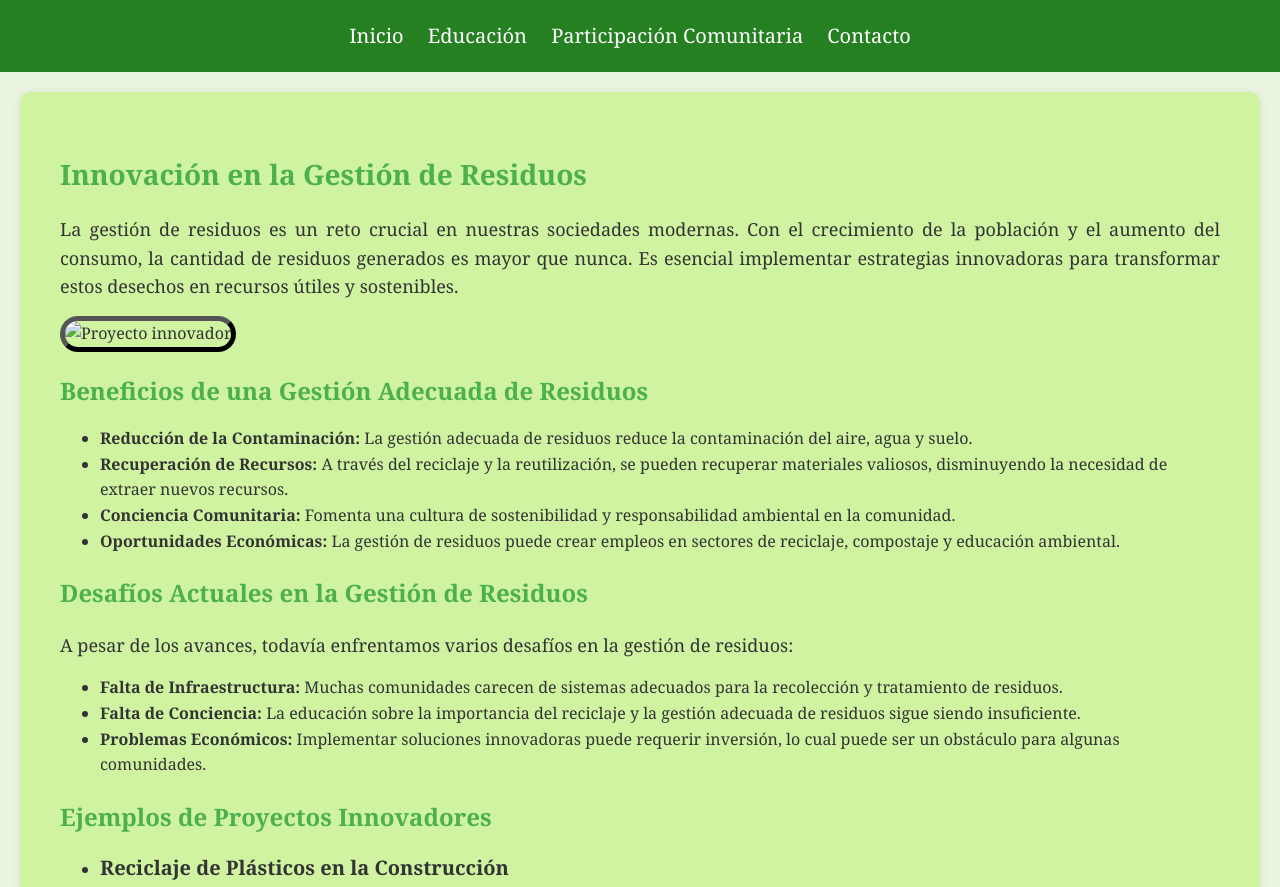
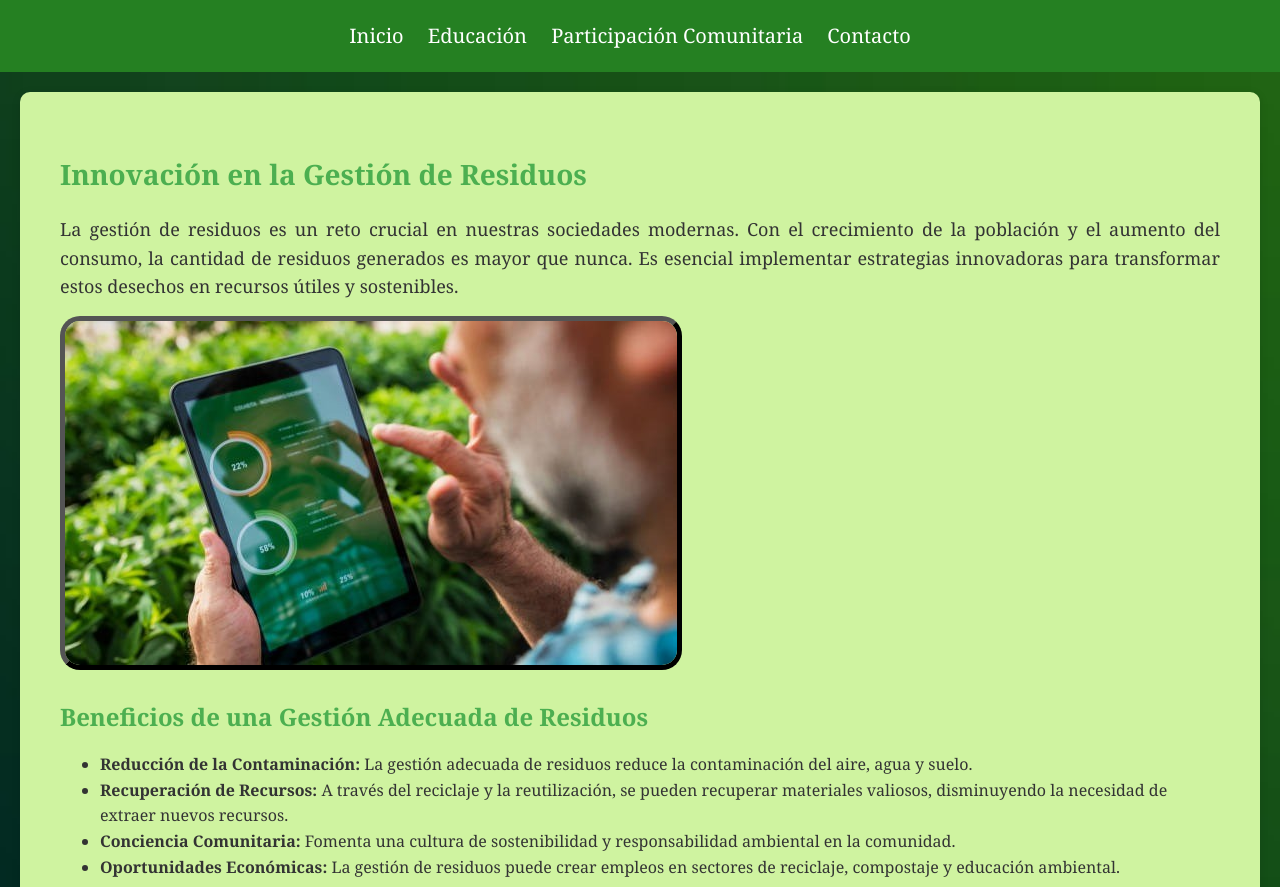
Before and after one commit to ZAyriaz28/Eafinalizado, a plain HTML site: page innovacion.html in a window 1280 px wide. Shown: the top 887 px of the page. Drawn offline with Linux system fonts and the light colour scheme; files that its build step writes are made by us from their sources.

Commit message:
Update innovacion.html

```diff
--- a/innovacion.html
+++ b/innovacion.html
@@ -4,12 +4,12 @@
     <meta charset="UTF-8">
     <meta name="viewport" content="width=device-width, initial-scale=1.0">
     <title>Acción Ambiental - Proyecto Innovador</title>
-    <link rel="stylesheet" href="css/innovacion.css">
+    <link rel="stylesheet" href="innovacion.css">
 </head>
 <body>
     <style>
         body {
-            background-image: url("imagenes/fondoverde.avif");
+            background-image: url("fondoverde.avif");
             background-size: cover; /* Para que la imagen cubra todo el fondo */
             background-repeat: no-repeat; /* Para evitar que la imagen se repita */
             background-position: center; /* Para centrar la imagen */
@@ -35,7 +35,7 @@
             <p>La gestión de residuos es un reto crucial en nuestras sociedades modernas. Con el crecimiento de la población y el aumento del consumo, la cantidad de residuos generados es mayor que nunca. Es esencial implementar estrategias innovadoras para transformar estos desechos en recursos útiles y sostenibles.</p>
 
             <div class="media">
-                <img src="imagenes/innovacion.jpeg" alt="Proyecto innovador" class="img-responsive">
+                <img src="innovacion.jpeg" alt="Proyecto innovador" class="img-responsive">
             </div>
 
             <h3>Beneficios de una Gestión Adecuada de Residuos</h3>
```
